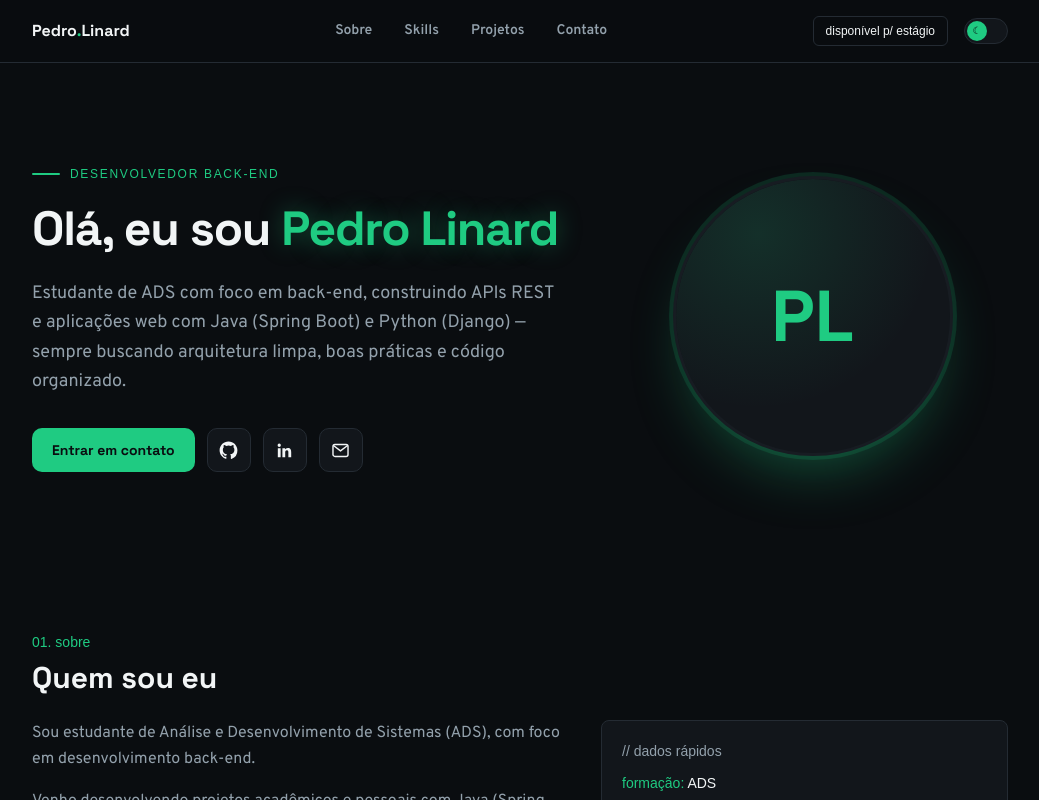
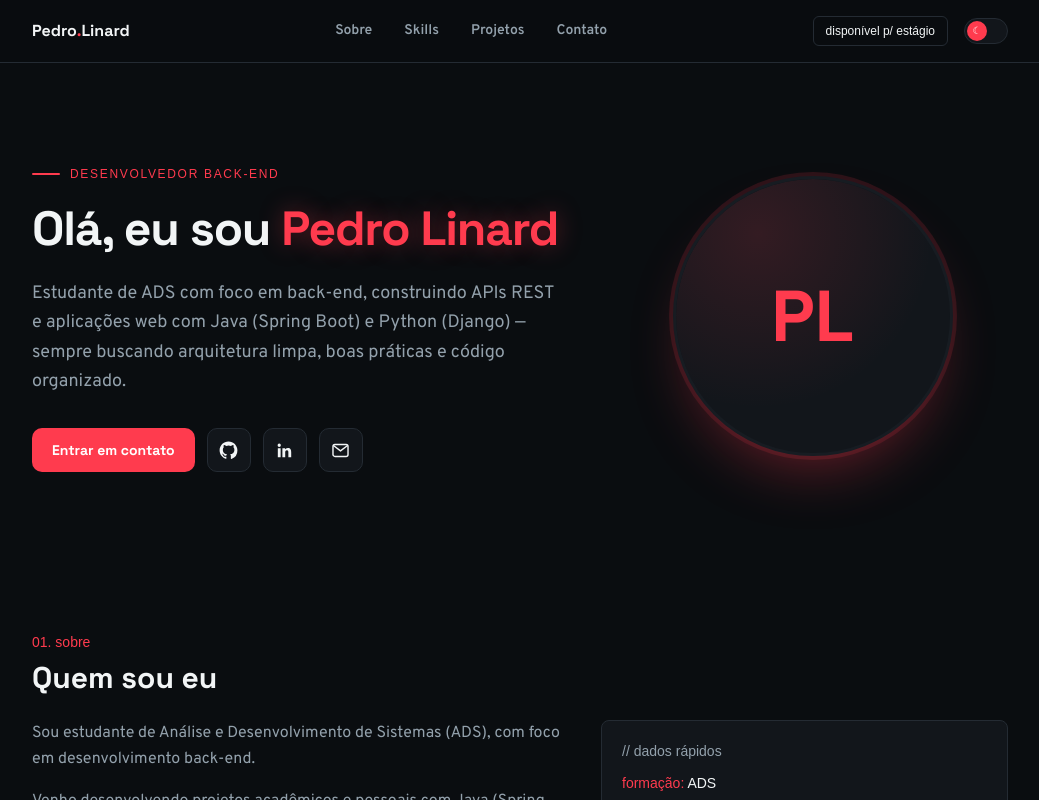
Before and after one commit to pedrolinard/portifolio, a Next.js app: page / in a window 1280 px wide. Shown: the top 800 px of the page, without its empty margins (120-1159 px from the left). Built offline with nearby package versions, Linux system fonts and the light colour scheme; a web font is replaced by a local one.

Commit message:
Troca cor de acento de verde para vermelho

```diff
--- a/src/app/globals.css
+++ b/src/app/globals.css
@@ -8,11 +8,11 @@
   --border: #242b33;
   --foreground: #f2f5f6;
   --muted: #93a1ac;
-  --accent: #1fcb82;
-  --accent-strong: #17e08d;
-  --accent-soft: rgba(31, 203, 130, 0.14);
-  --accent-glow: rgba(31, 203, 130, 0.38);
-  --fixed-white: #0a0d10;
+  --accent: #ff3b4e;
+  --accent-strong: #ff5c6c;
+  --accent-soft: rgba(255, 59, 78, 0.14);
+  --accent-glow: rgba(255, 59, 78, 0.38);
+  --fixed-white: #ffffff;
 }
 
 html[data-theme="light"] {
@@ -23,10 +23,10 @@ html[data-theme="light"] {
   --border: #c9d3d8;
   --foreground: #14232c;
   --muted: #4b5f6b;
-  --accent: #0b7a5c;
-  --accent-strong: #075c45;
-  --accent-soft: #ddf0e9;
-  --accent-glow: rgba(11, 122, 92, 0.25);
+  --accent: #d1263f;
+  --accent-strong: #a81e33;
+  --accent-soft: #fbe0e3;
+  --accent-glow: rgba(209, 38, 63, 0.25);
   --fixed-white: #ffffff;
 }
 
```
